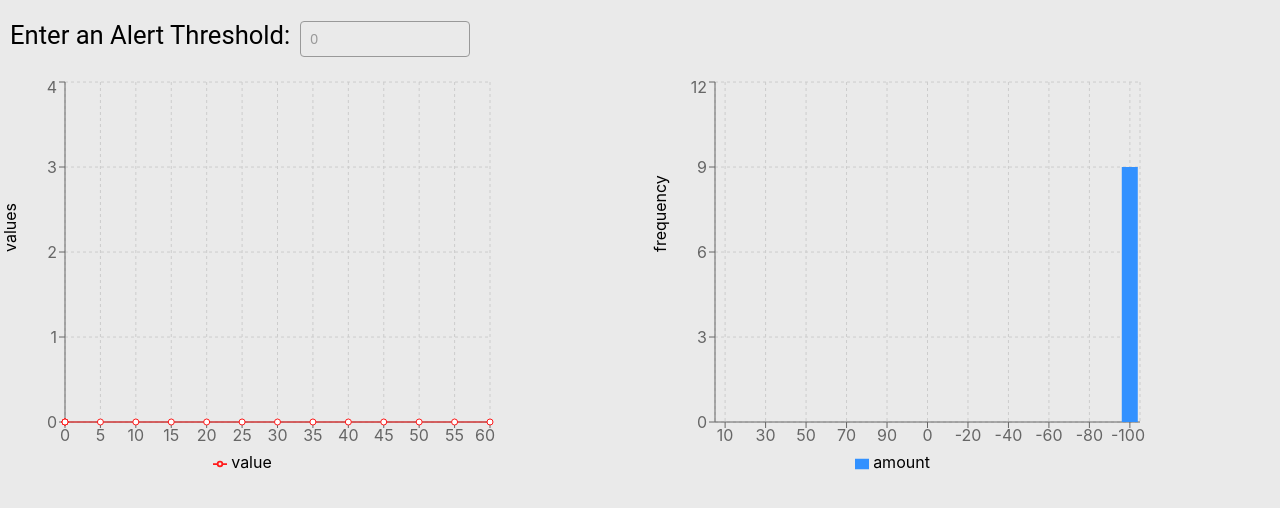
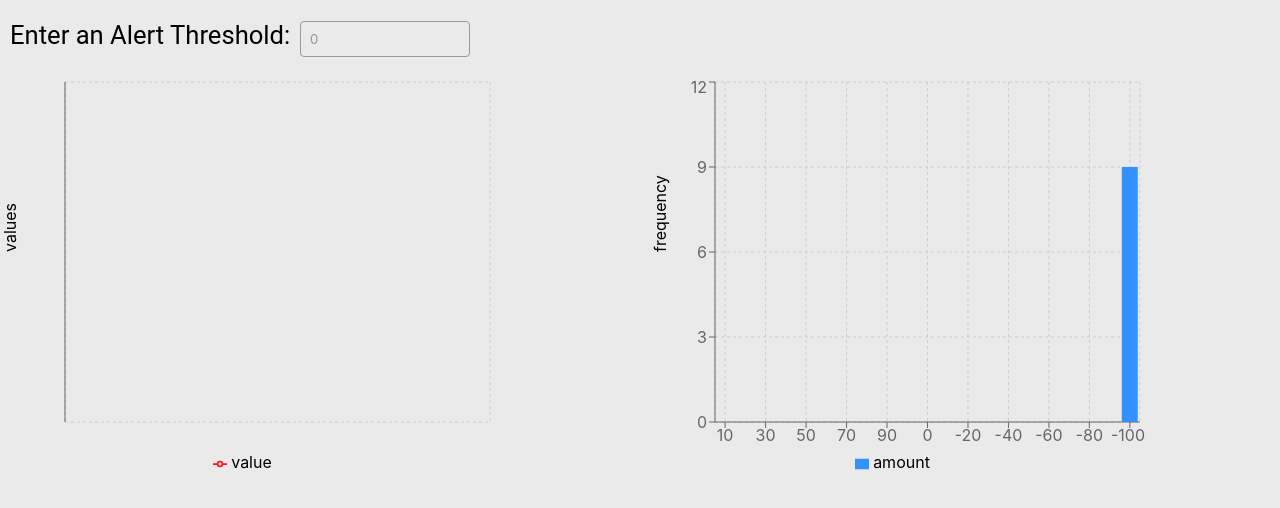
Before and after one commit to MichaelCheco/socket_visualization, a React (Create React App) app in the folder client/: page / in a window 1280 px wide. Shown: the top 508 px of the page. Built offline with nearby package versions, Linux system fonts and the light colour scheme; no server answers.

Commit message:
Update App.js

```diff
--- a/client/src/App.js
+++ b/client/src/App.js
@@ -14,21 +14,19 @@ import {
 import './App.css'
 const URL = 'http://localhost:3001/'
 function App() {
+
+	const [show, setShow] = React.useState(false)
+	const[mostRecentVal,setMostRecent] = React.useState()
 	const [userInput, set] = React.useState(0)
 	const [barChartData, setBarChartData] = React.useState(seedBarChartData)
 	const [lineChartData, setLineChartData] = React.useState(seedLineChartData)
 	React.useEffect(() => {
 		const socket = socketIOClient(URL)
 		socket.on('data', d => {
-			let newInput
+			setMostRecent(float2int(d.value))
 			if (userInput) {
 				if (d.value > userInput) {
-					newInput = prompt(
-						`${float2int(
-							d.value
-						)} is greater than your chosen threshold: ${userInput}. Choose a new value.`
-					)
-					newInput ? set(newInput) : set(0)
+				setShow(true)
 				}
 			}
 			let newLineEntry = updateLineChart(d)
@@ -53,6 +51,12 @@ function App() {
 	}
 	return (
 		<>
+		{show && (
+			<div className='snackbar'>
+		Threshold  reached: {mostRecentVal}
+		<div className="close" onClick={() => setShow(false)}>×</div>
+		</div>
+		)}
 			<header>
 				Enter an Alert Threshold:
 				<input
@@ -60,7 +64,11 @@ function App() {
 					onChange={e =>
 						Number(e.target.value) >= 0 ? set(Number(e.target.value)) : set(0)
 					}
+
 				/>
+
+
+
 			</header>
 			<div className="App">
 				<div className="test">
@@ -103,24 +111,21 @@ function App() {
 	)
 }
 export default App
-const round5 = x => Math.ceil(x / 5) * 5
-const float2int = val => val | 0
+
 function updateLineChart(d) {
 	let currentTime = new Date(float2int(d.timestamp))
 	const getSeconds = date =>
 		date
 			.toLocaleTimeString()
-			.split(' ')[0]
-			.slice(5, 7)
 	let timeEntry = getSeconds(currentTime)
 	let newEntry = {
 		value: float2int(d.value),
-		timestamp: round5(Number(timeEntry)),
+		timestamp: timeEntry,
 	}
 	return newEntry
 }
 
-
+const float2int = val => val | 0
 const seedBarChartData = [
 	{ range: 10, amount: 0 },
 	{ range: 20, amount: 0 },
@@ -145,21 +150,4 @@ const seedBarChartData = [
 	{ range: -100, amount: 9 },
 ]
 const seedLineChartData = [
-	{ value: 0, timestamp: 0 },
-	{ value: 0, timestamp: 0 },
-	{ value: 0, timestamp: 0 },
-	{ value: 0, timestamp: 0 },
-	{ value: 0, timestamp: 0 },
-	{ value: 0, timestamp: 5 },
-	{ value: 0, timestamp: 10 },
-	{ value: 0, timestamp: 15 },
-	{ value: 0, timestamp: 20 },
-	{ value: 0, timestamp: 25 },
-	{ value: 0, timestamp: 30 },
-	{ value: 0, timestamp: 35 },
-	{ value: 0, timestamp: 40 },
-	{ value: 0, timestamp: 45 },
-	{ value: 0, timestamp: 50 },
-	{ value: 0, timestamp: 55 },
-	{ value: 0, timestamp: 60 },
 ]
```
